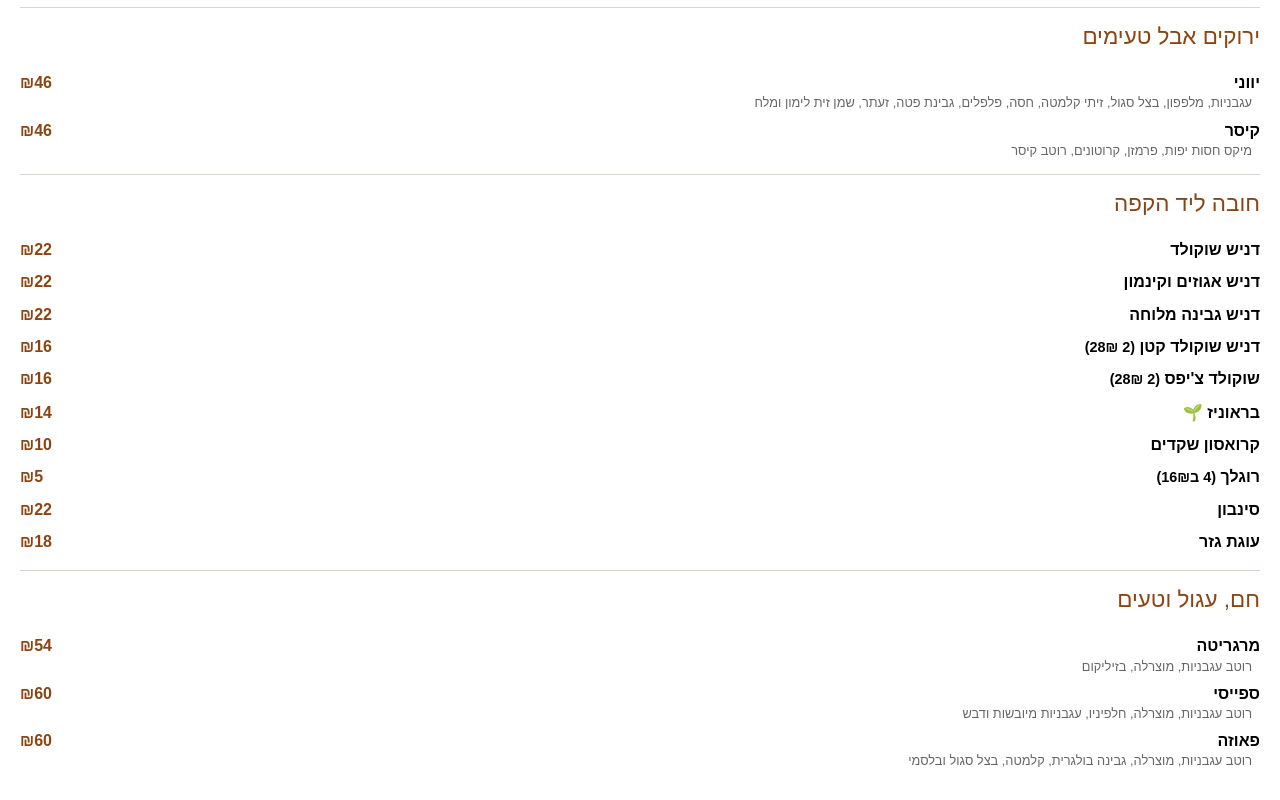
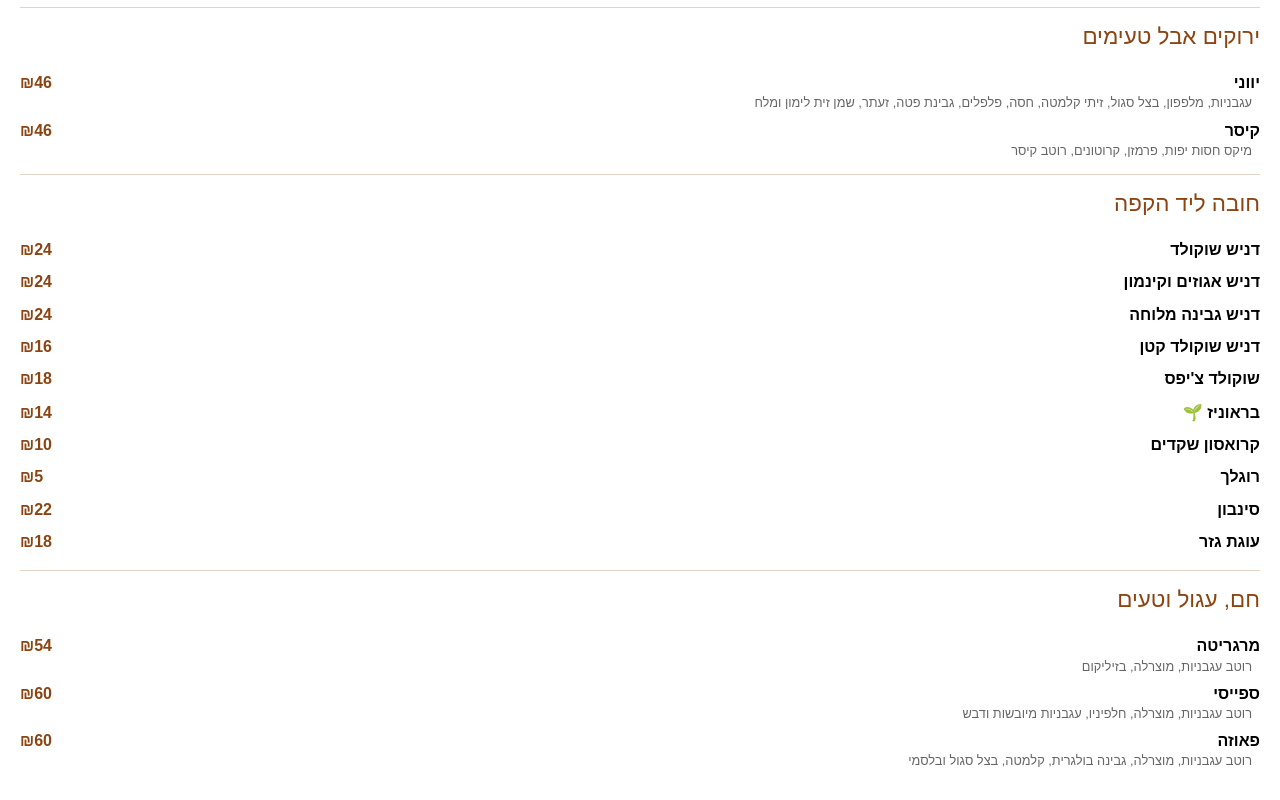
Before and after one commit to ido-leybo/cafe_pausa_menu, a website: page index.html in a window 1280 px wide. Shown: the part 927-1727 px from the top of the page. Drawn offline with Linux system fonts and the light colour scheme.

Commit message:
updated menu

```diff
--- a/index.html
+++ b/index.html
@@ -87,23 +87,23 @@
           <div class="category">חובה ליד הקפה</div>
           <div class="item">
             <div class="item-name">דניש שוקולד</div>
-            <div class="price">₪22</div>
+            <div class="price">₪24</div>
           </div>
           <div class="item">
             <div class="item-name">דניש אגוזים וקינמון</div>
-            <div class="price">₪22</div>
+            <div class="price">₪24</div>
           </div>
           <div class="item">
             <div class="item-name">דניש גבינה מלוחה</div>
-            <div class="price">₪22</div>
+            <div class="price">₪24</div>
           </div>
           <div class="item">
-            <div class="item-name">דניש שוקולד קטן   <span> (2 28₪)</span></div>
+            <div class="item-name">דניש שוקולד קטן</div>
             <div class="price">₪16</div>
           </div>
           <div class="item">
-            <div class="item-name">שוקולד צ'יפס   <span> (2 28₪)</span></div>
-            <div class="price">₪16</div>
+            <div class="item-name">שוקולד צ'יפס</div>
+            <div class="price">₪18</div>
           </div>
           <div class="item">
             <div class="item-name">בראוניז 🌱</div>
@@ -114,7 +114,7 @@
             <div class="price">₪10</div>
           </div>
           <div class="item">
-            <div class="item-name">רוגלך <span> (4 ב16₪)</span></div>
+            <div class="item-name">רוגלך</div>
             <div class="price">₪5</div>
           </div>
           <div class="item">
@@ -264,7 +264,7 @@
       </div>
       <div class="item">
         <div class="item-name">סודה</div>
-        <div class="price">₪8</div>
+        <div class="price">₪9</div>
       </div>
       <div class="item">
         <div class="item-name">מים</div>
```
